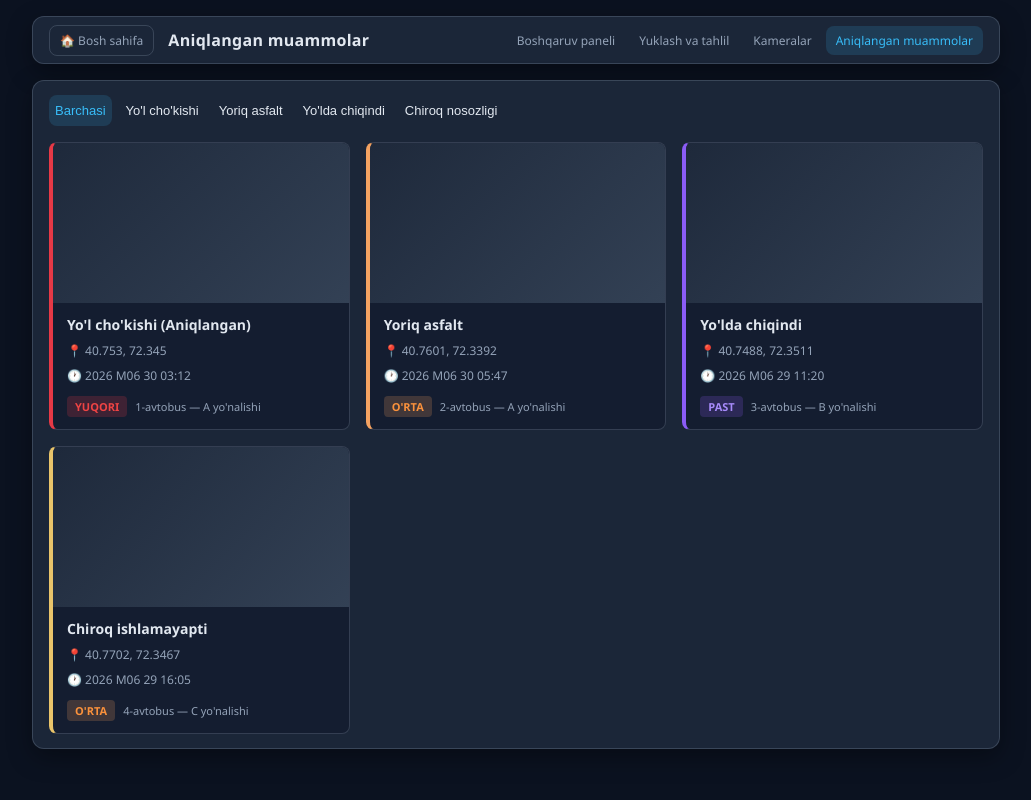
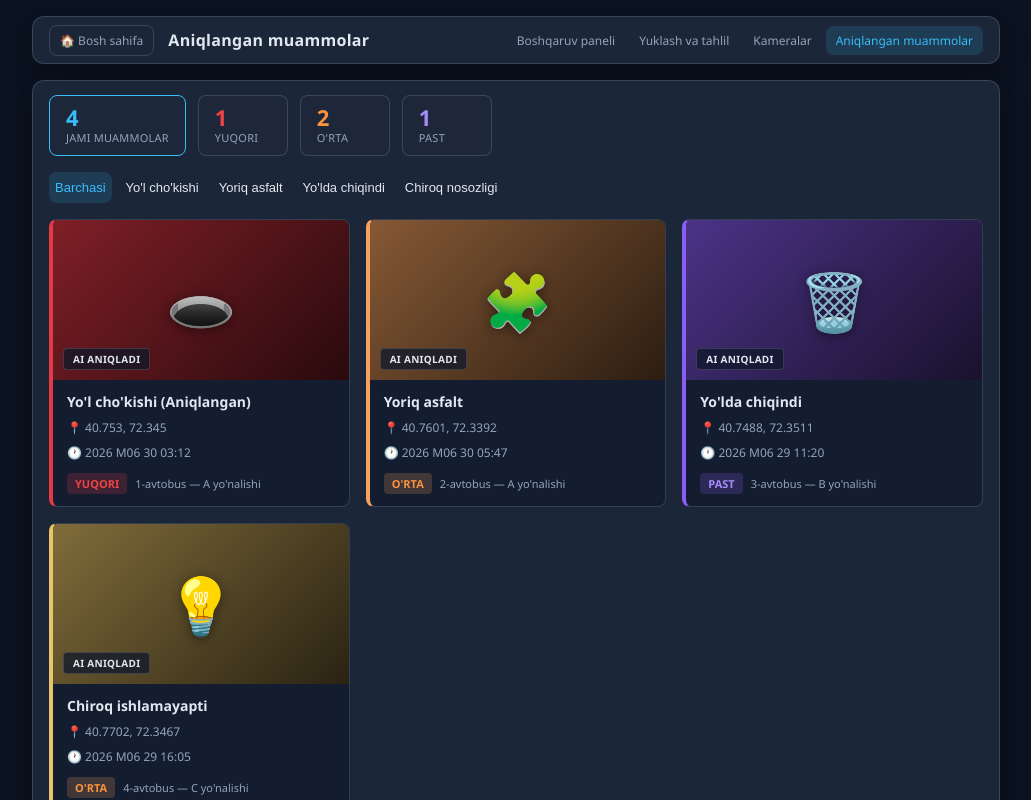
Before and after one commit to Oybek-M/shaharga-nazar, a website built with Vite: page issues.html in a window 1280 px wide. Shown: the whole page, without its empty margins (124-1155 px from the left). Built offline with nearby package versions, Linux system fonts and the light colour scheme.

Commit message:
Replace blank issue-card photos with type-colored AI-detection illustrations
The issue cards had an empty gray placeholder where a captured photo would
go. Since no real camera frames exist yet, each card now shows its issue
type's icon over a two-tone gradient in the issue's own color plus an
"AI aniqladi" tag, so cards read as AI detections rather than broken
images. Also adds a summary row (total + severity breakdown) above the
filters for an at-a-glance count.

```diff
--- a/src/style.css
+++ b/src/style.css
@@ -339,6 +339,45 @@ body.content-page .panel {
 /* Issues page styles */
 .issues-container { width: 100%; }
 
+.issues-summary-row {
+  display: flex;
+  gap: 12px;
+  flex-wrap: wrap;
+  margin-bottom: 16px;
+}
+
+.issue-stat-chip {
+  display: flex;
+  flex-direction: column;
+  align-items: flex-start;
+  gap: 2px;
+  padding: 10px 16px;
+  border-radius: 8px;
+  background: rgba(30, 41, 59, 0.7);
+  border: 1px solid var(--panel-border);
+  min-width: 90px;
+}
+
+.issue-stat-value {
+  font-size: 22px;
+  font-weight: 700;
+  color: var(--text-primary);
+  line-height: 1;
+}
+
+.issue-stat-label {
+  font-size: 11px;
+  color: var(--text-muted);
+  text-transform: uppercase;
+  letter-spacing: 0.02em;
+}
+
+.issue-stat-chip.stat-total { border-color: #38bdf8; }
+.issue-stat-chip.stat-total .issue-stat-value { color: #38bdf8; }
+.issue-stat-chip.stat-severity-high .issue-stat-value { color: #ef4444; }
+.issue-stat-chip.stat-severity-medium .issue-stat-value { color: #fb923c; }
+.issue-stat-chip.stat-severity-low .issue-stat-value { color: #a78bfa; }
+
 .filter-buttons-row {
   display: flex;
   gap: 8px;
@@ -375,8 +414,31 @@ body.content-page .panel {
 .issue-photo-placeholder {
   width: 100%;
   height: 160px;
-  background: linear-gradient(135deg, #1e293b 0%, #334155 100%);
   flex-shrink: 0;
+  position: relative;
+  display: flex;
+  align-items: center;
+  justify-content: center;
+}
+
+.issue-photo-icon {
+  font-size: 56px;
+  filter: drop-shadow(0 2px 6px rgba(0, 0, 0, 0.45));
+}
+
+.issue-photo-tag {
+  position: absolute;
+  left: 10px;
+  bottom: 10px;
+  padding: 3px 9px;
+  border-radius: 4px;
+  font-size: 10px;
+  font-weight: 700;
+  letter-spacing: 0.03em;
+  text-transform: uppercase;
+  background: rgba(15, 23, 42, 0.75);
+  color: var(--text-primary);
+  border: 1px solid rgba(255, 255, 255, 0.15);
 }
 
 .issue-content {
--- a/src/ui/IssuesList.js
+++ b/src/ui/IssuesList.js
@@ -1,8 +1,48 @@
 import { MOCK_ISSUES } from '../data/mockIssues.js';
+import { ISSUE_TYPES } from '../ai/markers.js';
+
+const ICON_BY_TYPE = Object.fromEntries(
+  Object.values(ISSUE_TYPES).map((t) => [t.key, t.icon])
+);
+
+function toHex(color) {
+  return `#${color.toString(16).padStart(6, '0')}`;
+}
+
+// Darken a 0xRRGGBB color by a factor (0-1) for a two-tone card gradient.
+function shade(color, factor) {
+  const r = Math.round(((color >> 16) & 0xff) * factor);
+  const g = Math.round(((color >> 8) & 0xff) * factor);
+  const b = Math.round((color & 0xff) * factor);
+  return toHex((r << 16) | (g << 8) | b);
+}
 
 export function mountIssuesList(root) {
   const container = document.createElement('div');
   container.className = 'panel issues-container';
+
+  // Summary row: total + severity breakdown, so the counts read at a glance.
+  const summaryRow = document.createElement('div');
+  summaryRow.className = 'issues-summary-row';
+  const severityCounts = MOCK_ISSUES.reduce((acc, issue) => {
+    acc[issue.severity] = (acc[issue.severity] || 0) + 1;
+    return acc;
+  }, {});
+  const SEVERITY_LABELS = { High: 'Yuqori', Medium: 'O\'rta', Low: 'Past' };
+  const stats = [
+    { label: 'Jami muammolar', value: MOCK_ISSUES.length, cls: 'stat-total' },
+    ...Object.entries(severityCounts).map(([sev, count]) => ({
+      label: SEVERITY_LABELS[sev] || sev,
+      value: count,
+      cls: `stat-severity-${sev.toLowerCase()}`,
+    })),
+  ];
+  stats.forEach((stat) => {
+    const chip = document.createElement('div');
+    chip.className = `issue-stat-chip ${stat.cls}`;
+    chip.innerHTML = `<span class="issue-stat-value">${stat.value}</span><span class="issue-stat-label">${stat.label}</span>`;
+    summaryRow.appendChild(chip);
+  });
 
   // Filter buttons row
   const filterRow = document.createElement('div');
@@ -49,11 +89,21 @@ export function mountIssuesList(root) {
     filtered.forEach((issue) => {
       const card = document.createElement('div');
       card.className = 'issue-card';
-      card.style.borderLeftColor = `#${issue.color.toString(16).padStart(6, '0')}`;
+      card.style.borderLeftColor = toHex(issue.color);
 
-      // Photo placeholder
+      // AI-detection illustration: type icon over a two-tone gradient in the
+      // issue's own color, standing in for a real captured photo/frame.
       const photoPlaceholder = document.createElement('div');
       photoPlaceholder.className = 'issue-photo-placeholder';
+      photoPlaceholder.style.background = `linear-gradient(135deg, ${shade(issue.color, 0.55)} 0%, ${shade(issue.color, 0.18)} 100%)`;
+      const photoIcon = document.createElement('span');
+      photoIcon.className = 'issue-photo-icon';
+      photoIcon.textContent = ICON_BY_TYPE[issue.type] || '⚠️';
+      const photoTag = document.createElement('span');
+      photoTag.className = 'issue-photo-tag';
+      photoTag.textContent = 'AI aniqladi';
+      photoPlaceholder.appendChild(photoIcon);
+      photoPlaceholder.appendChild(photoTag);
 
       // Content area
       const content = document.createElement('div');
@@ -86,7 +136,6 @@ export function mountIssuesList(root) {
       const metaRow = document.createElement('div');
       metaRow.className = 'issue-meta-row';
 
-      const SEVERITY_LABELS = { High: 'Yuqori', Medium: 'O\'rta', Low: 'Past' };
       const severityEl = document.createElement('span');
       severityEl.className = `issue-severity severity-${issue.severity.toLowerCase()}`;
       severityEl.textContent = SEVERITY_LABELS[issue.severity] || issue.severity;
@@ -112,6 +161,7 @@ export function mountIssuesList(root) {
     });
   }
 
+  container.appendChild(summaryRow);
   container.appendChild(filterRow);
   container.appendChild(cardsContainer);
   root.appendChild(container);
```
